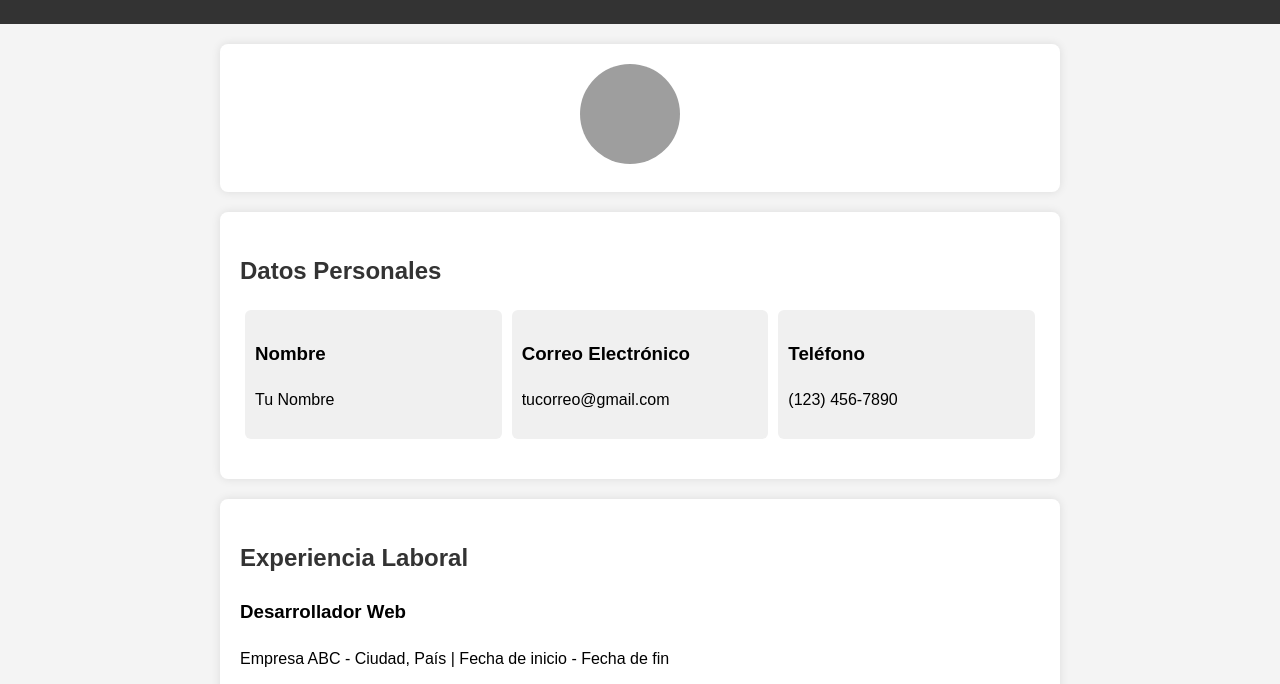
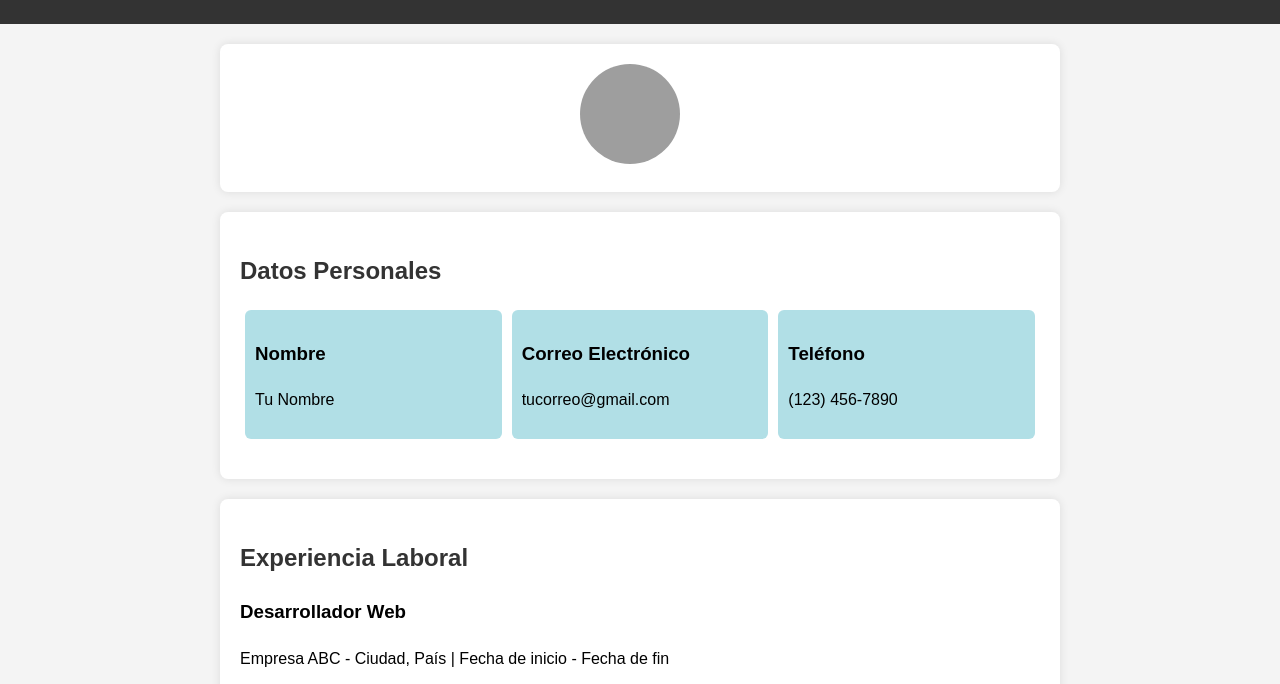
Before and after one commit to AllanFemmir/AllanFemmir.github.io, a plain HTML site: page index.html in a window 1280 px wide. Shown: the part 102-786 px from the top of the page. Drawn offline with Linux system fonts and the light colour scheme; grey boxes are pictures that could not be loaded.

Commit message:
se cambio el color de las divisiones

```diff
--- a/index.html
+++ b/index.html
@@ -43,7 +43,7 @@
             flex: 1;
             padding: 10px;
             margin: 0 5px;
-            background-color: #f0f0f0;
+            background-color: #b1dfe6;
             border-radius: 6px;
         }
 
```
